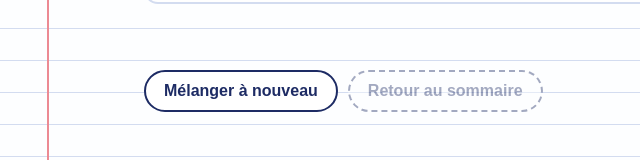
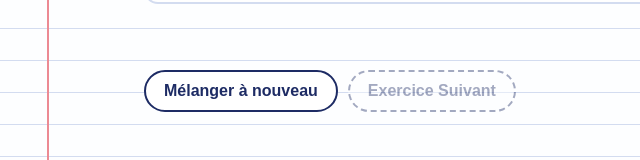
Before and after one commit to n1co-m/AlphaFLE, a plain HTML site: page 02-alphabet-minuscules.html in a window 1280 px wide. Shown: the part 771-931 px from the top of the page, 0-640 px from the left. Drawn offline with Linux system fonts and the light colour scheme; a web font is replaced by a local one.

Commit message:
Update 02-alphabet-minuscules.html

```diff
--- a/02-alphabet-minuscules.html
+++ b/02-alphabet-minuscules.html
@@ -135,7 +135,7 @@
   <div class="bar">
     <button class="action" id="reset" type="button">Mélanger à nouveau</button>
     <!-- Adresse de l’exercice suivant : modifiez le href ci-dessous -->
-    <a class="action suivant" id="suivant" href="index.html" aria-disabled="true" tabindex="-1">Retour au sommaire</a>
+    <a class="action suivant" id="suivant" href="03-alphabet-sans-modele.html" aria-disabled="true" tabindex="-1">Exercice Suivant</a>
     <span id="score"></span>
   </div>
 </main>
```
